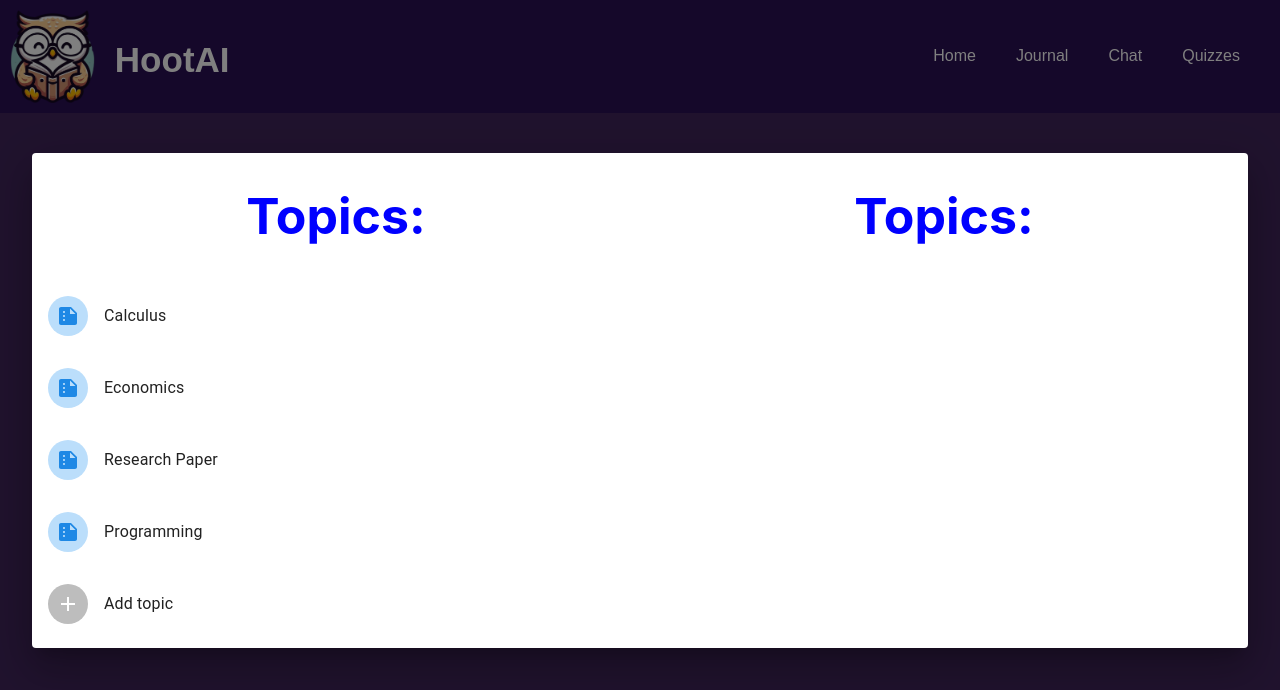
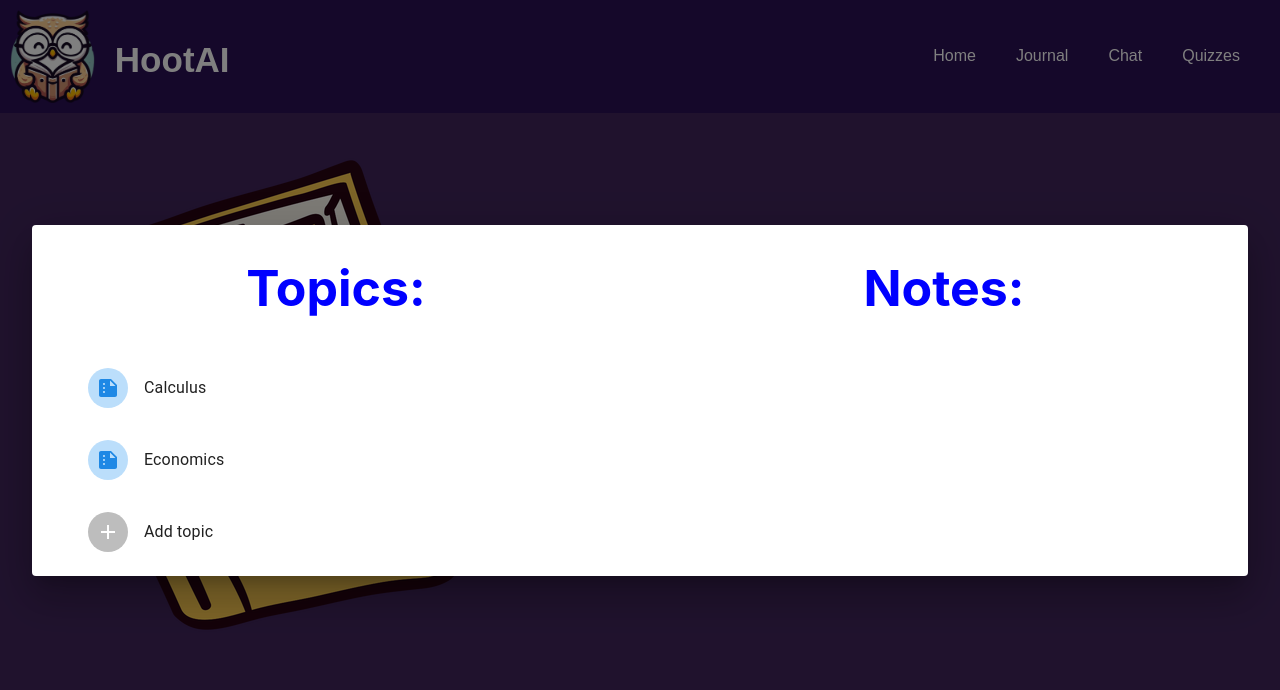
Before and after one commit to ThomasOli/HackGT, a React (Create React App) app in the folder therapy_bot/: page /journal in a window 1280 px wide. Both pictures are taken after a click on the button 264 px from the left and 394 px from the top of the page. Shown: the top 690 px of the page. Built offline with nearby package versions, Linux system fonts and the light colour scheme.

Commit message:
set up topics system

```diff
--- a/therapy_bot/src/Components/journals.css
+++ b/therapy_bot/src/Components/journals.css
@@ -11,7 +11,6 @@ h1 {
     width: 50%;
     display: inline-block;
 }
-
 
 
 /* .journals {
--- a/therapy_bot/src/Components/journals.js
+++ b/therapy_bot/src/Components/journals.js
@@ -17,21 +17,44 @@ import Book from './Images/book.png';
 import { Block } from '@mui/icons-material';
 import "./journals.css"
 import SummarizeIcon from '@mui/icons-material/Summarize';
+import {useState} from 'react';
 
 
 
 const emails = ['Calculus', 'Economics', 'Research Paper', 'Programming'];
 
+const content = [
+{
+  name: 'Calculus',
+  summary: 'A derivative is much easier to take than an integral in my opinion.',
+  points: 'Know how to take derivatives\nKnow how to take integrals\nKnow that one is better than the other',
+  question: 'Why are you still doing math by hand?',
+},
+{
+  name: 'Economics',
+  summary: 'It\'s actually not about money, but rather choices and the economy as a whole.',
+  points: 'Know supply\nKnow demand\nKnow that is basically everything',
+  question: 'Would you use the word surplus in a real sentence?'
+}
+]
+
+
 function SimpleDialog(props) {
   const { onClose, selectedValue, open } = props;
-
+  const [selectedSummary, setSelectedSummary] = useState('');
+  const [selectedPoints, setSelectedPoints] = useState('');
+  const [selectedQuestion, setSelectedQuestion] = useState('');
   const handleClose = () => {
     onClose(selectedValue);
   };
 
-  // const handleListItemClick = (value) => {
-  //   onClose(value);
-  // };
+  const handleListItemClick = (content) => {
+    setSelectedSummary(content.summary);
+    setSelectedPoints(content.points);
+    setSelectedQuestion(content.question);
+  };
+
+
 
   return (
     <Dialog onClose={handleClose} open={open} fullWidth maxWidth='xlg' style={{display: 'block'}}>
@@ -40,23 +63,22 @@ function SimpleDialog(props) {
           <h1>Topics:</h1>
         </div>
         <div className='halfBox'>
-          <h1>Topics:</h1>
+          <h1>Notes:</h1>
         </div>
       </div>
-      <div>
+      <div style={{marginLeft: '40px'}}>
         <div className="halfBox">
 
             <List sx={{ pt: 0 }}>
-            {emails.map((email) => (
-            <ListItem disableGutters key={email}>
-            {/* <ListItemButton onClick={() => handleListItemClick(email)}> */}
-            <ListItemButton>
+            {content.map((content) => (
+            <ListItem disableGutters key={content.name}>
+            <ListItemButton onClick={() => handleListItemClick(content)}>
               <ListItemAvatar>
                 <Avatar sx={{ bgcolor: blue[100], color: blue[600] }}>
                   <SummarizeIcon />
                 </Avatar>
               </ListItemAvatar>
-              <ListItemText primary={email} />
+              <ListItemText primary={content.name} />
             </ListItemButton>
           </ListItem>
         ))}
@@ -76,6 +98,9 @@ function SimpleDialog(props) {
             </List>
         </div>
         <div className="halfBox">
+          <h2>{selectedSummary}</h2>
+          <h3>{selectedPoints}</h3>
+          <h4>{selectedQuestion}</h4>
 
         </div>
       </div>
```
